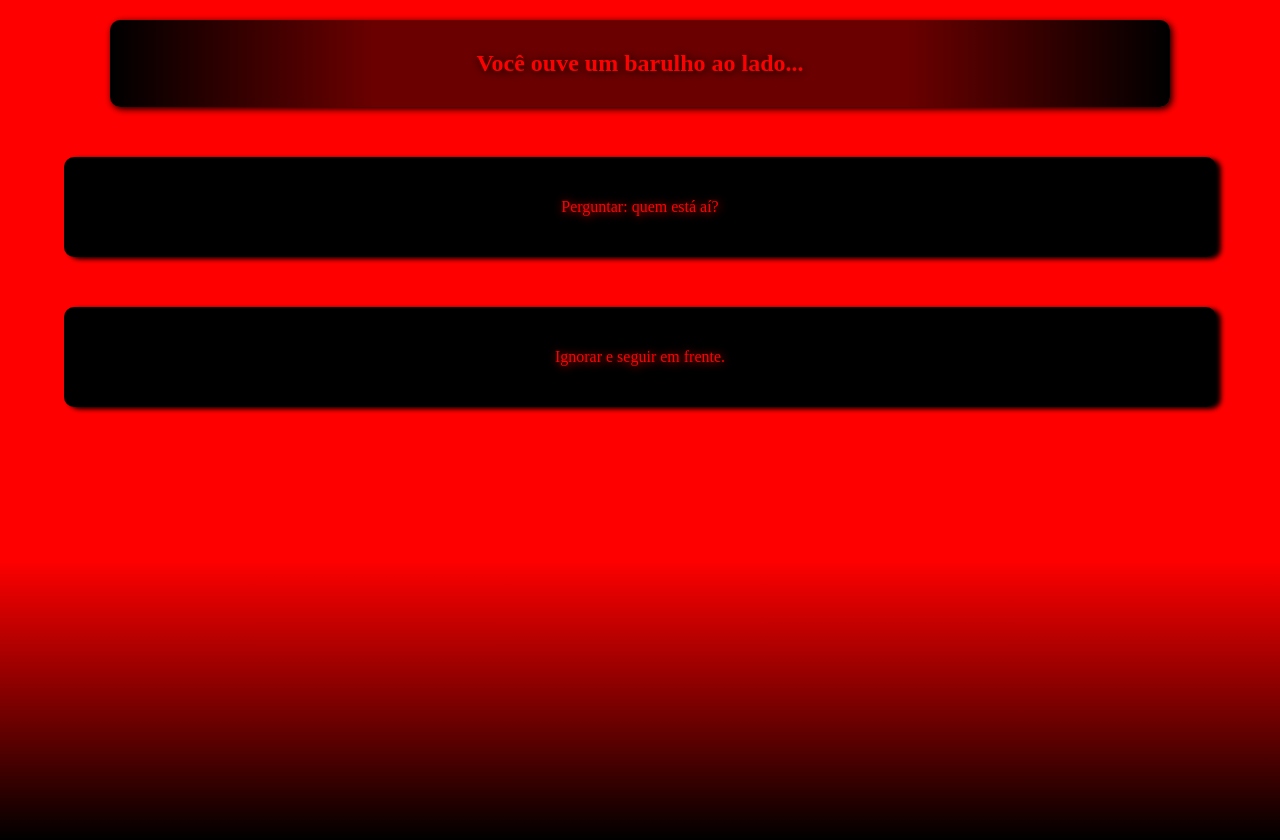
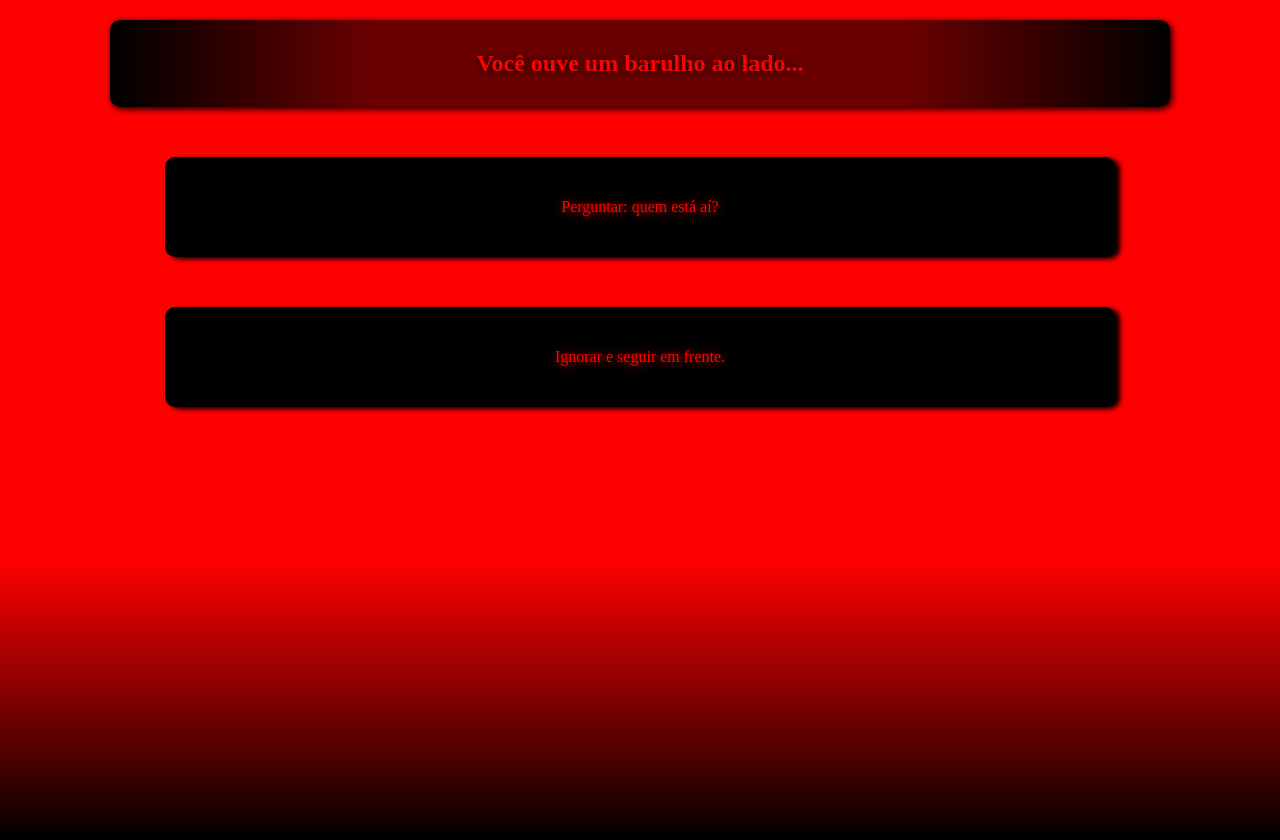
Before and after one commit to Luizfernando022/HorrorHistory, a plain HTML site: page index.html in a window 1280 px wide. Drawn offline with Linux system fonts and the light colour scheme.

Commit message:
Update style.css

```diff
--- a/style.css
+++ b/style.css
@@ -72,8 +72,8 @@ body{
     background-color: black;
      height: 100px;
      width: 80%;
-     min-width: 90%;
-     max-width: 60%;
+     min-width: 300px;
+     max-width: 950px;
 
     margin: 50px auto;
     display: flex;
```
